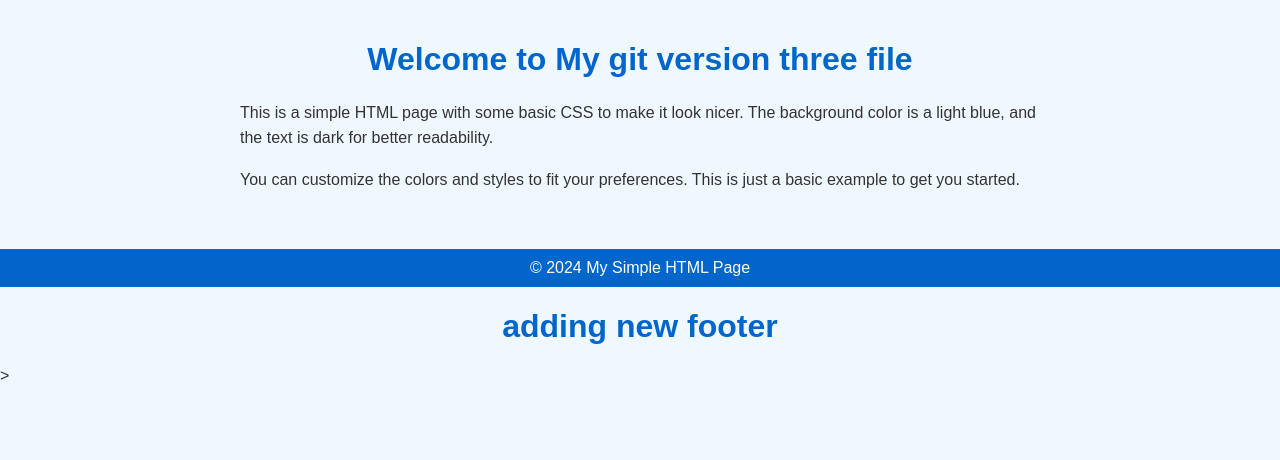
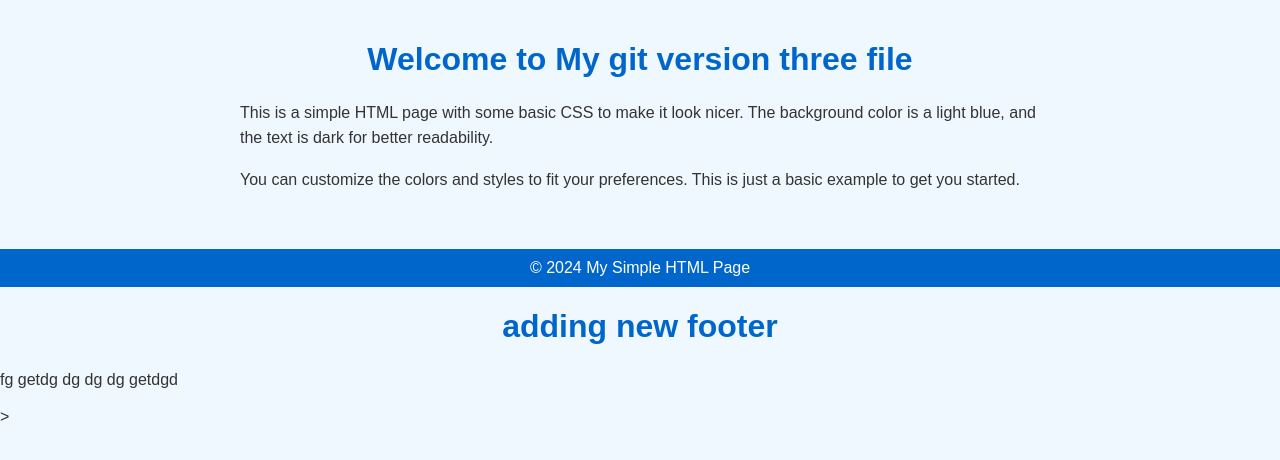
Before and after one commit to mantasha0cloud/git, a plain HTML site: page data.html in a window 1280 px wide. Drawn offline with Linux system fonts and the light colour scheme.

Commit message:
fgdfgdfgd

```diff
--- a/data.html
+++ b/data.html
@@ -49,6 +49,14 @@
     <h1>
         adding new footer
     </h1>
+    <p>fg
+        getdg
+        dg
+        dg
+        dg
+
+        getdgd
+    </p>
 </body>
 </html>
 >
```
